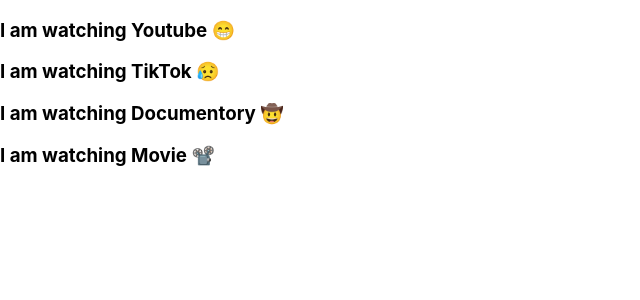
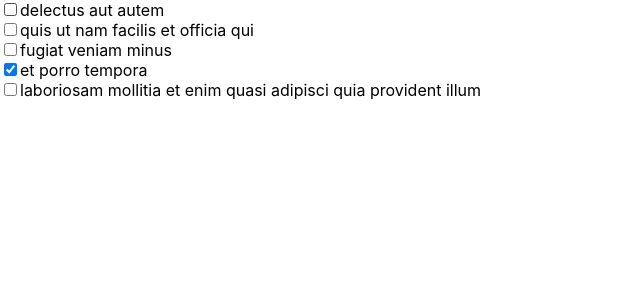
Before and after one commit to sidharth74659/react, a React (Create React App) app: page / in a window 1280 px wide. Shown: the top 300 px of the page, without its empty margins (0-640 px from the left). Built offline with nearby package versions, Linux system fonts and the light colour scheme.

Commit message:
dynamic prop content

```diff
--- a/src/App.jsx
+++ b/src/App.jsx
@@ -19,19 +19,68 @@
 */
 
 // using ES6/7 : Destructuring
-function Food({ name, emoji }) {
+function Task({ title, completed }) {
+    console.log(title, completed);
+
     return (
-        <h3>I am watching {name} {emoji}</h3>
+        <>
+        <label>
+            <input type={"checkbox"} name="task" checked={completed}/>
+                {title}
+            </label>
+            <br />
+        </>
     )
+}
+
+// Dynamic Component Data   (Probably from an API)
+const tasks = [
+  {
+    "id": 1,
+    "title": "delectus aut autem",
+    "completed": false
+  },
+  {
+    "id": 2,
+    "title": "quis ut nam facilis et officia qui",
+    "completed": false
+  },
+  {
+    "id": 3,
+    "title": "fugiat veniam minus",
+    "completed": false
+  },
+  {
+    "id": 4,
+    "title": "et porro tempora",
+    "completed": true
+  },
+  {
+    "id": 5,
+    "title": "laboriosam mollitia et enim quasi adipisci quia provident illum",
+    "completed": false
+  }
+]
+
+function renderTasks({title, completed, id}) {
+    return <Task key={id} title={title} completed={completed}/>
 }
 
 function App() {
     return (
         <div>
-            <Food name="Youtube" emoji="😁" />
-            <Food name="TikTok" emoji="😥" />
-            <Food name="Documentory" emoji="🤠" />
-            <Food name="Movie" emoji="📽️" />
+        {/* Static Content (Hard-coded)
+
+        <Food name="Youtube" emoji="😁" />
+        <Food name="TikTok" emoji="😥" />
+        <Food name="Documentory" emoji="🤠" />
+        <Food name="Movie" emoji="📽️" /> */}
+
+        {/* {tasks.map(task => <Task title={task.title} completed = {task.completed} />)} */}
+        {/* Better/ Clean Way 👇*/}
+
+        {tasks.map(renderTasks)}
+
         </div>
     )
 }
```
Also changed, not shown: 1 other file (tests, documents, lock files or other folders).
